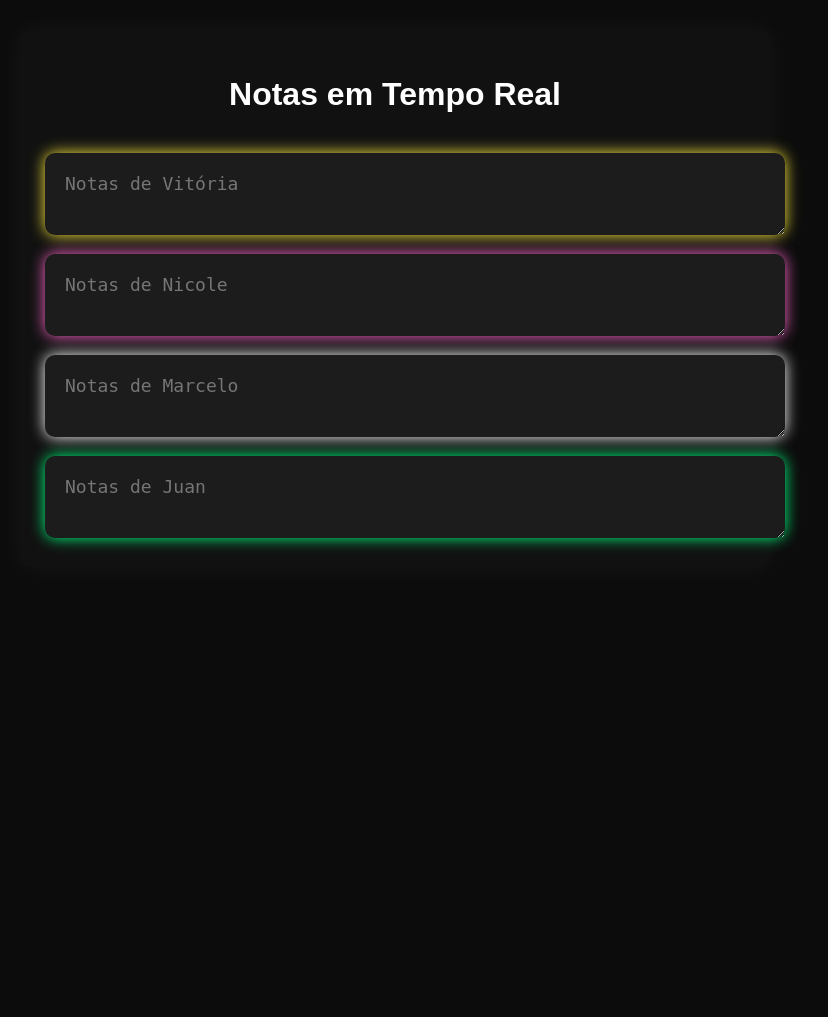
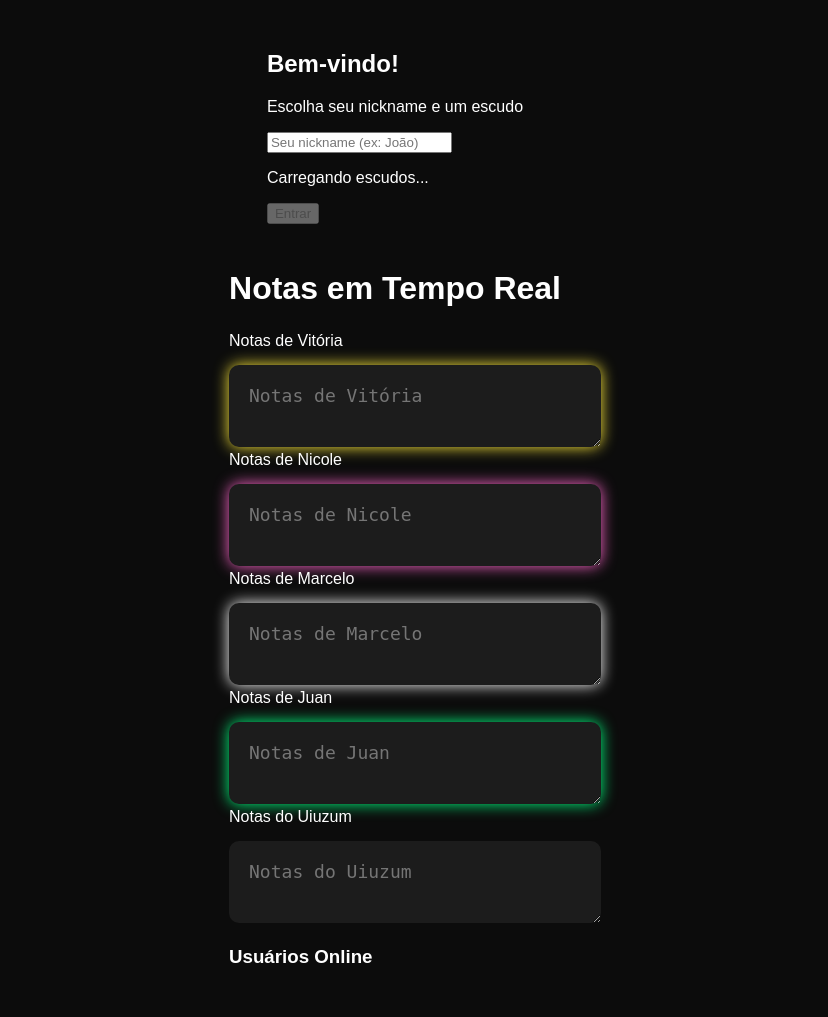
Before and after one commit to Juanzera04/comentarios, a Flask app: page / in a window 1280 px wide. Shown: the whole page, without its empty margins (245-1073 px from the left). Before the commit the page ends 551 px from the top, so only its background shows below. Run offline with Flask 3, Linux system fonts and the light colour scheme; some libraries are stand-ins or nearby versions.

Commit message:
Refactor index.html with welcome modal and additional notes

```diff
--- a/templates/index.html
+++ b/templates/index.html
@@ -1,26 +1,78 @@
 <!DOCTYPE html>
 <html lang="pt-BR">
 <head>
-    <meta charset="UTF-8">
-    <meta name="viewport" content="width=device-width, initial-scale=1.0">
-    <title>Notas em tempo real</title>
+    <meta charset="utf-8" />
+    <meta name="viewport" content="width=device-width,initial-scale=1" />
+    <title>Notas em Tempo Real</title>
 
     <link rel="stylesheet" href="/static/style.css">
-
-    <!-- SocketIO -->
+    <!-- Socket.IO CDN (compatível com Flask-SocketIO) -->
     <script src="https://cdn.socket.io/4.7.4/socket.io.min.js"></script>
     <script src="/static/script.js" defer></script>
 </head>
 <body>
+    <!-- Welcome modal (block until user enters nick + avatar) -->
+    <div id="welcomeOverlay" class="overlay">
+        <div class="welcomeBox">
+            <h2>Bem-vindo!</h2>
+            <p>Escolha seu nickname e um escudo</p>
 
-<div class="container">
-    <h1>Notas em Tempo Real</h1>
+            <input id="nickInput" type="text" placeholder="Seu nickname (ex: João)" maxlength="30">
 
-    <textarea class="caixa" id="vitoria" placeholder="Notas de Vitória"></textarea>
-    <textarea class="caixa" id="nicole"  placeholder="Notas de Nicole"></textarea>
-    <textarea class="caixa" id="marcelo" placeholder="Notas de Marcelo"></textarea>
-    <textarea class="caixa" id="juan"    placeholder="Notas de Juan"></textarea>
-</div>
+            <div id="escudosContainer" class="escudosContainer">
+                <!-- thumbs serão injetados aqui via JS -->
+                <p class="mini">Carregando escudos...</p>
+            </div>
 
+            <div class="welcomeActions">
+                <button id="enterBtn" class="btn" disabled>Entrar</button>
+            </div>
+        </div>
+    </div>
+
+    <!-- Main app -->
+    <div class="app">
+        <header>
+            <h1>Notas em Tempo Real</h1>
+        </header>
+
+        <main class="mainArea">
+            <!-- notas (layout horizontal) -->
+            <section class="notasRow">
+                <div class="boxWrap">
+                    <div class="boxTitle">Notas de Vitória</div>
+                    <textarea class="caixa" id="vitoria" placeholder="Notas de Vitória"></textarea>
+                </div>
+
+                <div class="boxWrap">
+                    <div class="boxTitle">Notas de Nicole</div>
+                    <textarea class="caixa" id="nicole" placeholder="Notas de Nicole"></textarea>
+                </div>
+
+                <div class="boxWrap">
+                    <div class="boxTitle">Notas de Marcelo</div>
+                    <textarea class="caixa" id="marcelo" placeholder="Notas de Marcelo"></textarea>
+                </div>
+
+                <div class="boxWrap">
+                    <div class="boxTitle">Notas de Juan</div>
+                    <textarea class="caixa" id="juan" placeholder="Notas de Juan"></textarea>
+                </div>
+
+                <div class="boxWrap">
+                    <div class="boxTitle">Notas do Uiuzum</div>
+                    <textarea class="caixa" id="uiuzum" placeholder="Notas do Uiuzum"></textarea>
+                </div>
+            </section>
+
+            <!-- sidebar de usuários online -->
+            <aside class="sidebar">
+                <h3>Usuários Online</h3>
+                <ul id="usersList" class="usersList">
+                    <!-- Itens serão inseridos via JS -->
+                </ul>
+            </aside>
+        </main>
+    </div>
 </body>
 </html>
```
